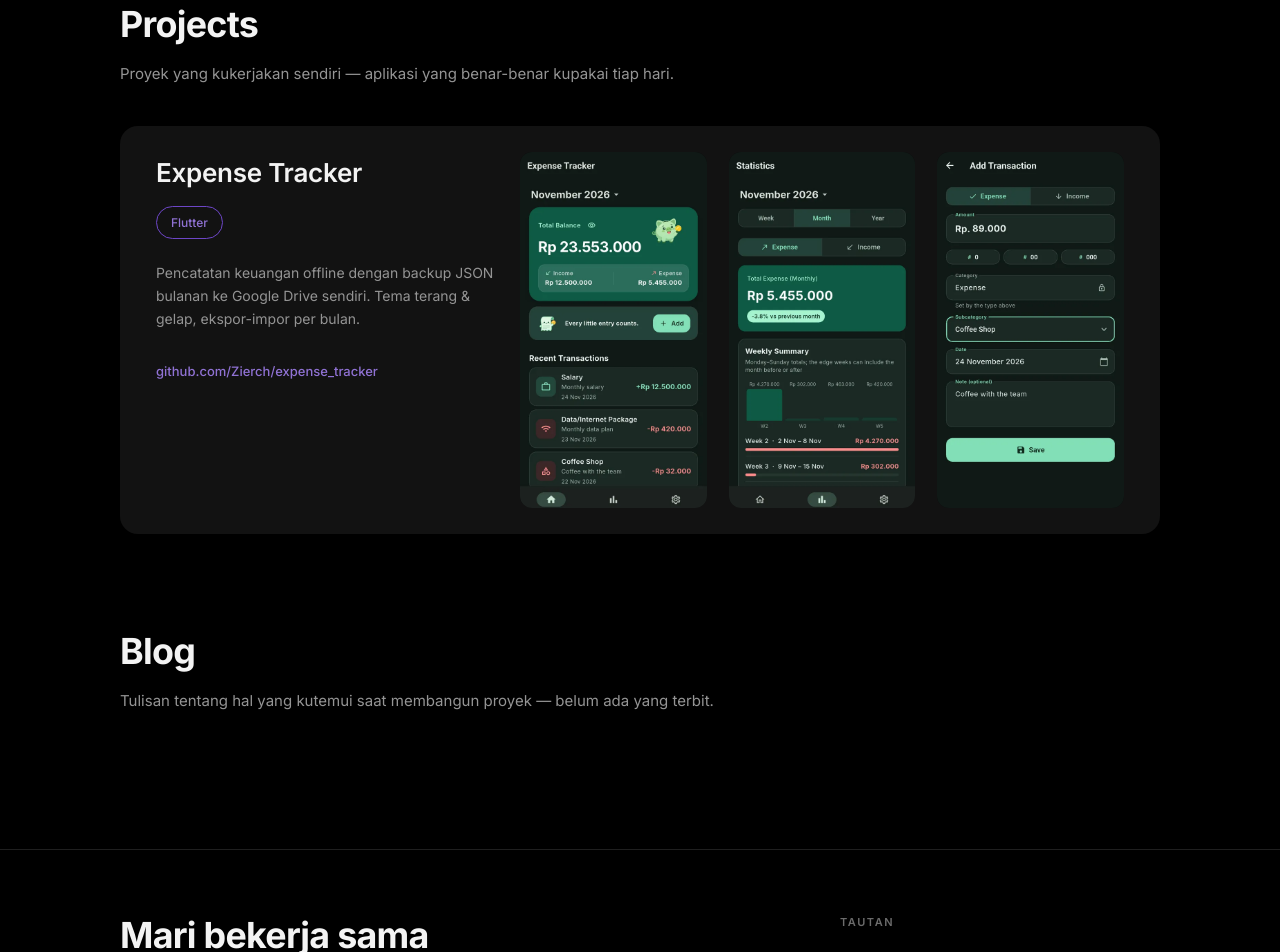
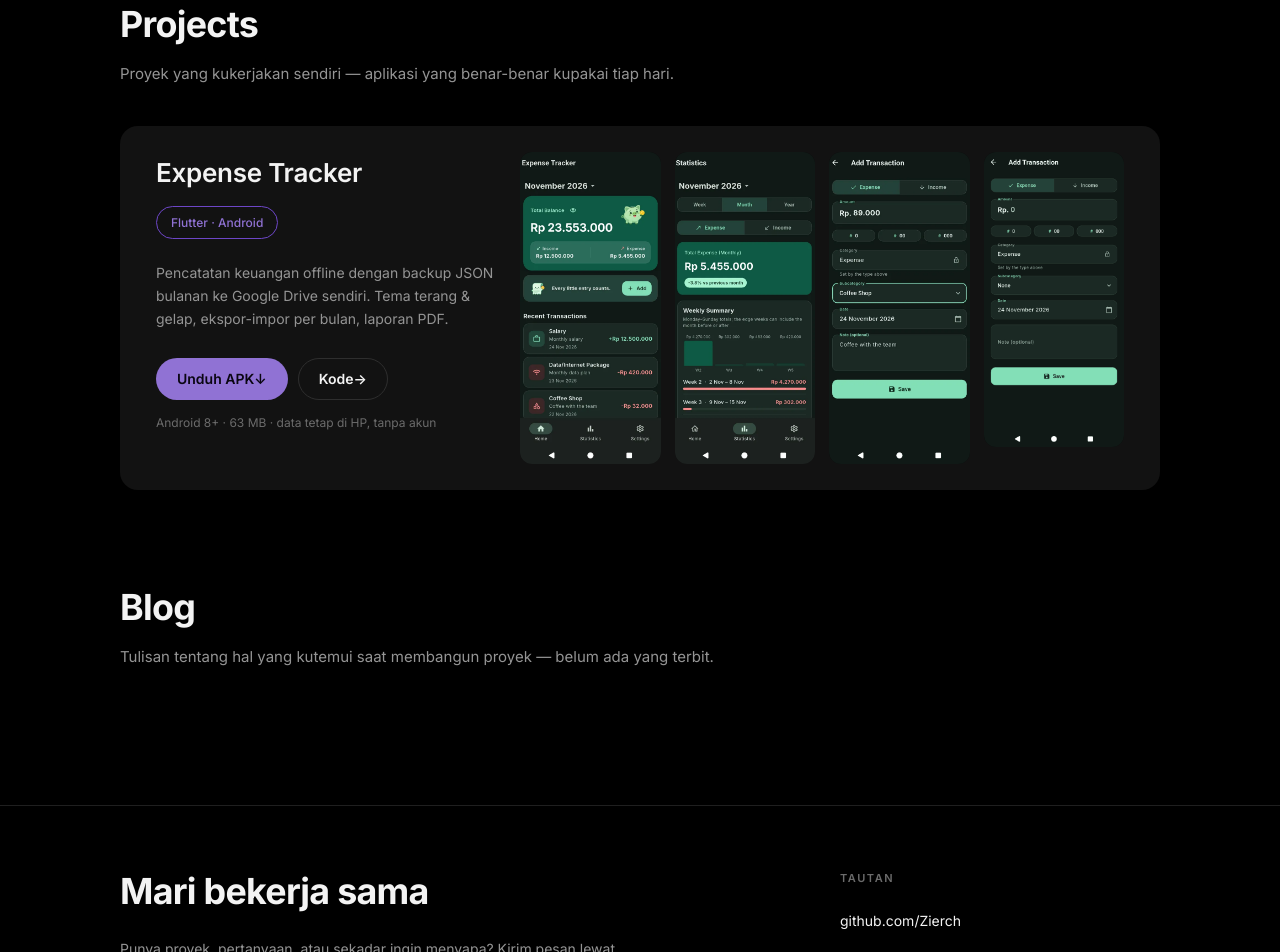
Before and after one commit to Zierch/portfolio, a plain HTML site: page index.html in a window 1280 px wide. Shown: the part 1494-2446 px from the top of the page. Drawn offline with Linux system fonts and the light colour scheme.

Commit message:
feat: add a download button and demo GIF to the project card
The app has no web target (drift needs native SQLite), so the APK release is
the only way to actually try it. The card now says so plainly.

```diff
--- a/index.html
+++ b/index.html
@@ -118,14 +118,19 @@
     <article class="card project">
       <div class="project-info">
         <h3>Expense Tracker</h3>
-        <p class="tag">Flutter</p>
-        <p class="desc">Pencatatan keuangan offline dengan backup JSON bulanan ke Google Drive sendiri. Tema terang &amp; gelap, ekspor-impor per bulan.</p>
-        <a class="repo" href="https://github.com/Zierch/expense_tracker">github.com/Zierch/expense_tracker</a>
+        <p class="tag">Flutter · Android</p>
+        <p class="desc">Pencatatan keuangan offline dengan backup JSON bulanan ke Google Drive sendiri. Tema terang &amp; gelap, ekspor-impor per bulan, laporan PDF.</p>
+        <div class="project-actions">
+          <a class="btn btn-primary btn-sm" href="https://github.com/Zierch/expense_tracker/releases/latest">Unduh APK <span aria-hidden="true">↓</span></a>
+          <a class="btn btn-ghost btn-sm" href="https://github.com/Zierch/expense_tracker">Kode <span aria-hidden="true">→</span></a>
+        </div>
+        <p class="project-note">Android 8+ · 63 MB · data tetap di HP, tanpa akun</p>
       </div>
-      <div class="shots" role="group" aria-label="Tangkapan layar Expense Tracker">
+      <div class="shots shots--four" role="group" aria-label="Tangkapan layar Expense Tracker">
         <img src="assets/expense-dashboard.webp" width="540" height="1134" loading="lazy" alt="Dashboard Expense Tracker tema gelap: total saldo bulan ini dan daftar transaksi terakhir.">
         <img src="assets/expense-statistics.webp" width="540" height="1134" loading="lazy" alt="Halaman statistik: grafik pengeluaran per kategori.">
         <img src="assets/expense-add.webp" width="540" height="1134" loading="lazy" alt="Formulir tambah transaksi yang sudah terisi nominal dan kategori.">
+        <img class="shot-gif" src="assets/expense-demo.gif" width="460" height="966" loading="lazy" alt="Animasi singkat: mengisi formulir transaksi lalu menyimpannya.">
       </div>
     </article>
   </section>
--- a/style.css
+++ b/style.css
@@ -443,6 +443,40 @@ h2 {
 
 .shots img:hover { transform: translateY(-3px); }
 
+/* empat gambar berjajar: tiga tangkapan layar + satu GIF */
+.shots--four {
+  grid-template-columns: repeat(4, minmax(0, 1fr));
+  gap: 14px;
+}
+
+/* GIF demo: tetap dalam strip, tidak ikut rasio 9:20 */
+.shots .shot-gif {
+  aspect-ratio: auto;
+  max-height: none;
+  object-fit: contain;
+}
+
+/* tombol kecil di dalam kartu proyek */
+.btn-sm {
+  min-height: 42px;
+  padding: 0 20px;
+  font-size: 14px;
+}
+
+.project-actions {
+  display: flex;
+  flex-wrap: wrap;
+  gap: 10px;
+  margin-bottom: 14px;
+}
+
+.project-note {
+  margin: 0;
+  color: var(--muted);
+  font-size: 12px;
+  line-height: 1.5;
+}
+
 /* ---------- contact ---------- */
 
 .contact {
```
Also changed, not shown: assets/expense-demo.gif (added).
